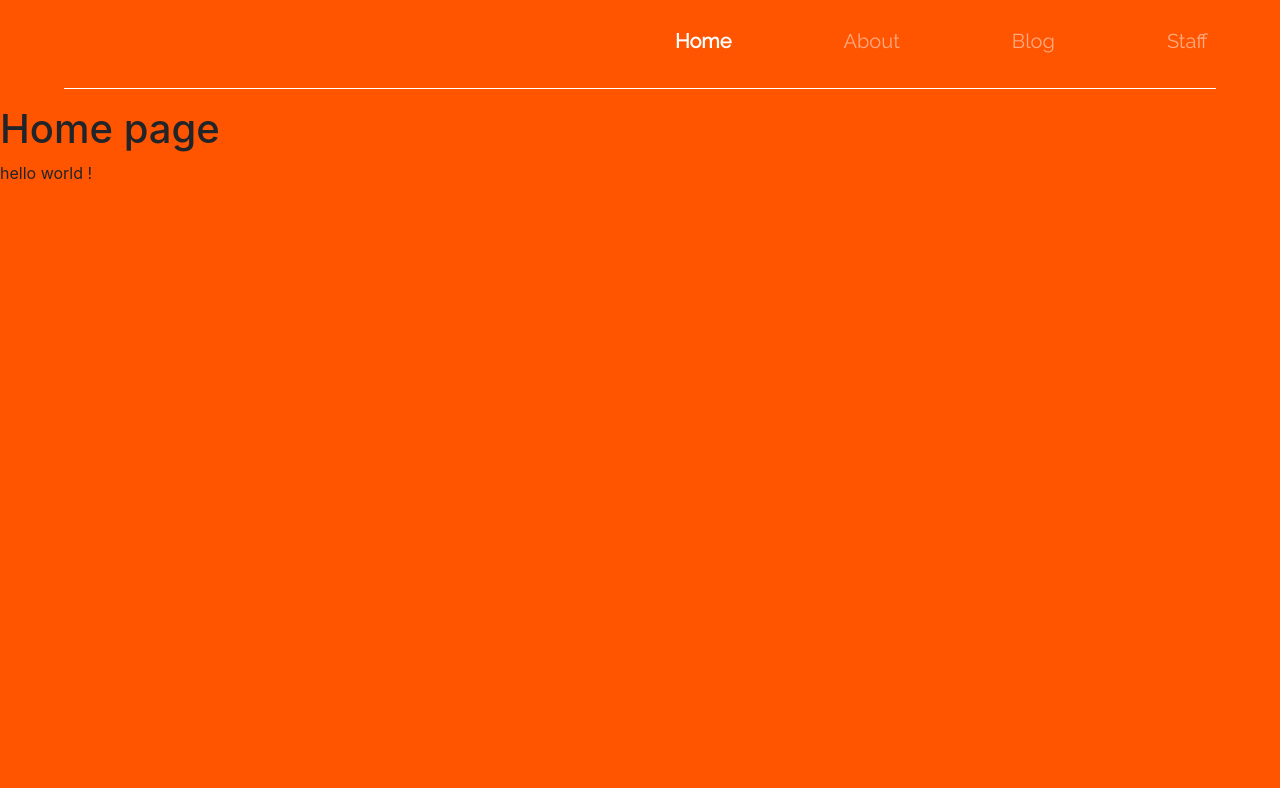
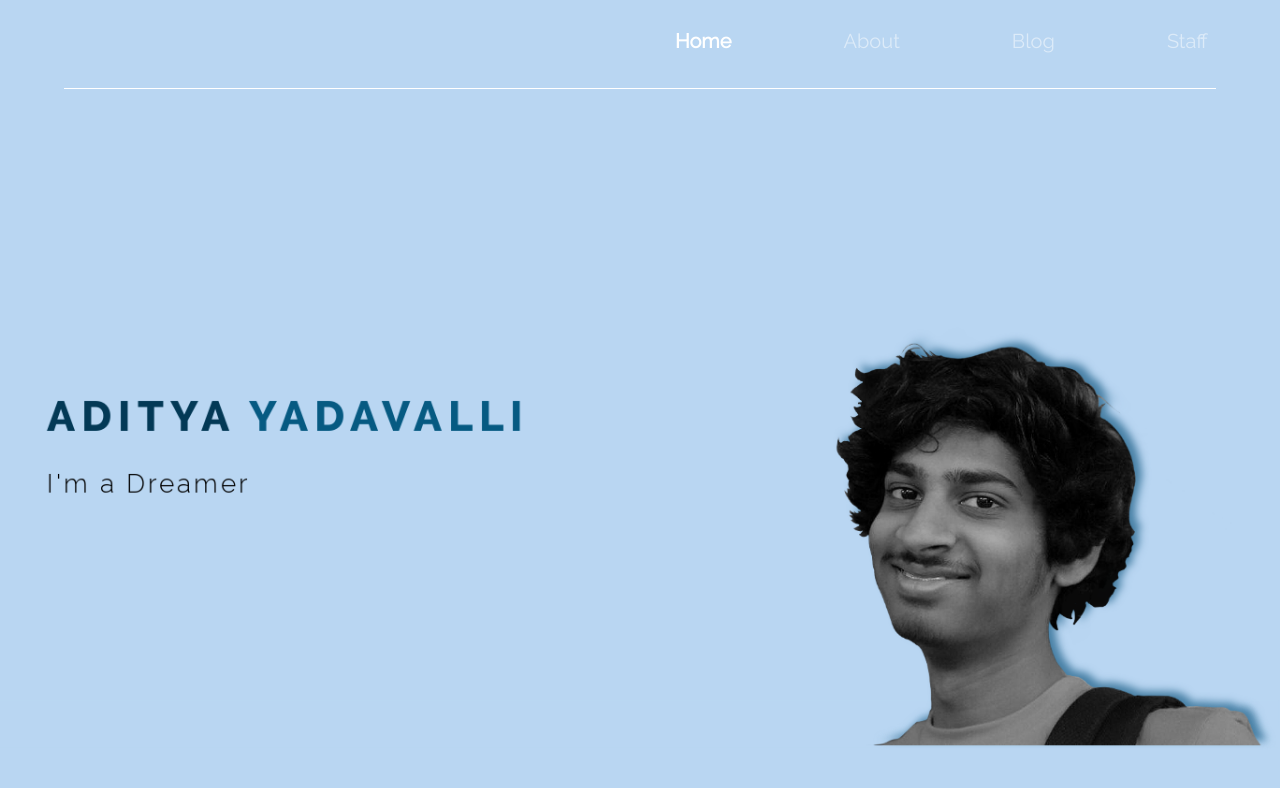
Before and after one commit to AdityaYadavalli1/AdityaYadavalli1.github.io, a Jekyll site: the page built from index.md, in a window 1280 px wide. Shown: the top 788 px of the page. Built offline with Jekyll 4.4.1, drawn with Linux system fonts in a browser that asks for light colours; nearby versions of some CDN libraries; some of the changed text lies outside the part shown.

Commit message:
Added Image; Set Background color

```diff
--- a/_config.yml
+++ b/_config.yml
@@ -16,4 +16,7 @@ defaults:
   - scope:
       path: ""
     values:
-      layout: "default"
+      layout: "home"
+
+assets:
+    cache: false
--- a/_layouts/default.html
+++ b/_layouts/default.html
@@ -7,22 +7,9 @@
     <link href="https://fonts.googleapis.com/css2?family=Raleway&display=swap" rel="stylesheet">
     <script src="http://code.jquery.com/jquery-3.2.1.min.js"></script>
   </head>
-  <body style="background-color: #ff5500">
+  <body style="background-color: #b9d6f2">
     {% include navigation.html %}
-    <hr class="underline">
-    <section id="section02" style="height: 100vh">
-      <div>
-        {{content}}
-      </div>
-      <div class="demo">
-        <a href="#section03" class="scrollTo"><span></span></a>
-      </div>
-    </section>
-    <section id="section03" style="height: 100vh">
-      <div>
-        {{ content }}
-      </div>
-    </section>
-    <script type="text/javascript" src="/assets/js/scroll.js"></script>
+      <hr class="underline">
+    {{content}}
   </body>
 </html>
--- /dev/null
+++ b/_layouts/home.html
@@ -0,0 +1,14 @@
+---
+layout: default
+---
+<section id="section02" style="height: 80vh">
+  <div class="demo">
+    <a href="#section03" class="scrollTo"><span></span></a>
+  </div>
+</section>
+<section id="section03" style="height: 100vh">
+  <div>
+    {{ content }}
+  </div>
+</section>
+<script type="text/javascript" src="/assets/js/scroll.js"></script>
--- a/_sass/main.scss
+++ b/_sass/main.scss
@@ -4,7 +4,7 @@
 }
 
 .navbar-custom {
-    background-color: #ff5500;
+    background-color: #b9d6f2;
 }
 /* change the brand and text color */
 .navbar-custom .navbar-brand,
@@ -26,8 +26,16 @@
     font-size: 20px;
 }
 
-// #section02 { background: url(https://picsum.photos/1200/800?image=1016) center center / cover}
-// #section03 { background: url(https://picsum.photos/1200/800?image=869) center center / cover}
+#section02 { background: url("/assets/images/Group.png");
+    background-size: contain;
+    background-repeat: no-repeat;
+    background-position: right;
+    overflow-y: hidden ! important;
+    overflow-x: hidden ! important;
+    background-color: #b9d6f2;
+    // opacity: 0.5
+}
+#section03 { background: url(https://picsum.photos/1200/800?image=869) center center / cover}
 
 .demo a {
   position: absolute;
@@ -53,24 +61,36 @@
   position: absolute;
   top: 0;
   left: 50%;
-  width: 46px;
-  height: 46px;
-  margin-left: -23px;
-  border: 1px solid #fff;
-  border-radius: 100%;
-  box-sizing: border-box;
-}
-#section02 a span::after {
-  position: absolute;
-  top: 50%;
-  left: 50%;
-  content: '';
-  width: 16px;
-  height: 16px;
-  margin: -12px 0 0 -8px;
+  width: 24px;
+  height: 24px;
+  margin-left: -12px;
   border-left: 1px solid #fff;
   border-bottom: 1px solid #fff;
   -webkit-transform: rotate(-45deg);
   transform: rotate(-45deg);
+  -webkit-animation: sdb04 2s infinite;
+  animation: sdb04 2s infinite;
   box-sizing: border-box;
 }
+@-webkit-keyframes sdb04 {
+  0% {
+    -webkit-transform: rotate(-45deg) translate(0, 0);
+  }
+  20% {
+    -webkit-transform: rotate(-45deg) translate(-10px, 10px);
+  }
+  40% {
+    -webkit-transform: rotate(-45deg) translate(0, 0);
+  }
+}
+@keyframes sdb04 {
+  0% {
+    transform: rotate(-45deg) translate(0, 0);
+  }
+  20% {
+    transform: rotate(-45deg) translate(-10px, 10px);
+  }
+  40% {
+    transform: rotate(-45deg) translate(0, 0);
+  }
+}
--- a/blog.html
+++ b/blog.html
@@ -1,5 +1,6 @@
 ---
 title: Blog
+layout: default
 ---
 <h1>Latest Posts</h1>
 
```
Also changed, not shown: about.md (+2 -0 lines), index.md (+1 -0 lines), assets/images/Group.png (added), 12 other files.
